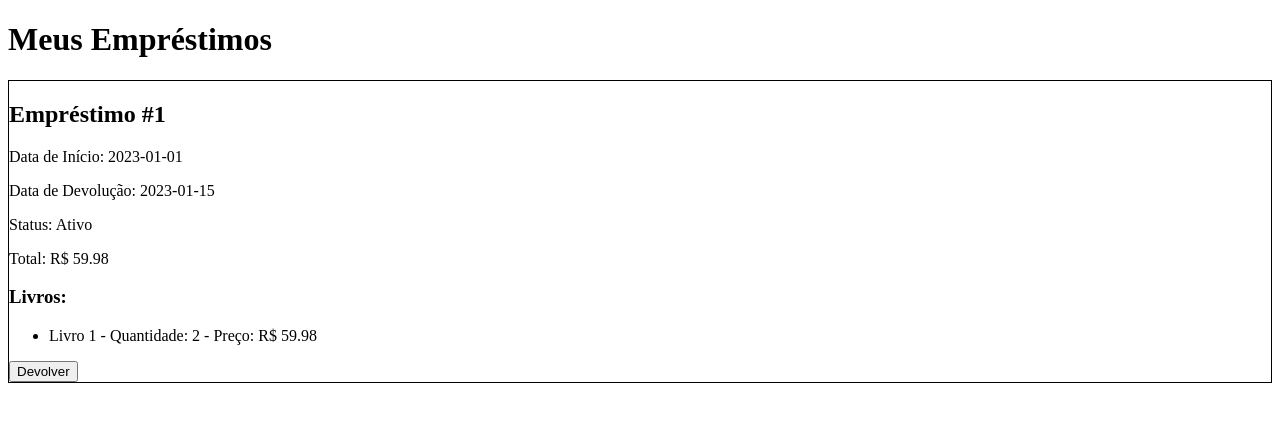
After one commit to diogomador/Projeto-BD, a Flask app: page /gerenciar_emprestimos in a window 1280 px wide. The commit adds this page. Shown: the top 422 px of the page. Run offline with Flask 3, Linux system fonts and the light colour scheme; a user stored in the database is signed in; data comes from the database, SQL or seed files in the repository; parts of the project's set-up code (start-up, migrations or seed data) failed here and were passed over; some libraries are stand-ins or nearby versions.

Commit message:
Devolução Ajustada

```diff
--- a/app.py
+++ b/app.py
@@ -180,31 +180,13 @@ def cliente_dashboard():
     # Consulta os empréstimos do usuário
     cursor = mysql.connection.cursor()
     cursor.execute("""
-        SELECT emp_id, emp_data_ini, emp_dev, emp_status, emp_total
-        FROM tb_emprestimo
-        WHERE emp_cli_id = %s
-        ORDER BY emp_data_ini DESC
+        SELECT cli_nome
+        FROM tb_cliente
+        WHERE cli_id = %s
     """, (user_id,))
-    emprestimos = cursor.fetchall()
+    cliente = cursor.fetchone()
 
-    # Consulta os livros associados a cada empréstimo
-    emprestimos_com_livros = []
-    for emprestimo in emprestimos:
-        cursor.execute("""
-            SELECT l.liv_titulo, el.eml_quantidade, el.eml_preco
-            FROM tb_emprestimo_livro el
-            JOIN tb_livro l ON el.eml_liv_id = l.liv_id
-            WHERE el.eml_emp_id = %s
-        """, (emprestimo[0],))
-        livros = cursor.fetchall()
-        emprestimos_com_livros.append({
-            'emprestimo': emprestimo,
-            'livros': livros
-        })
-
-    cursor.close()
-
-    return render_template('cliente_dashboard.html', emprestimos=emprestimos_com_livros)
+    return render_template('cliente_dashboard.html', cliente=cliente)
 
 @app.route('/admin_dashboard')
 @admin_required
@@ -327,7 +309,7 @@ def editar():
         finally:
             cursor.close()
 
-        return redirect(url_for('editar'))
+        return redirect(url_for('cliente_dashboard'))
 
     cursor = mysql.connection.cursor()
     cursor.execute("""
@@ -508,48 +490,66 @@ def cadastrar_livro():
 @app.route('/emprestimo', methods=['GET', 'POST'])
 def emprestimo():
     if request.method == 'POST':
-
-        duracao_dias = int(request.form.get('duracao'))
+        # Obtendo os dados do formulário
+        duracao_dias = int(request.form.get('duracao', 0))
         livros_ids = request.form.getlist('livros')
         quantidades = request.form.getlist('quantidades')
 
         if not livros_ids or not quantidades:
-            flash('Nenhum livro foi selecionado para empréstimo.', 'danger')
+            flash('Nenhum livro foi selecionado para o empréstimo.', 'danger')
             return redirect('/emprestimo')
 
         emprestimo_livros = []
         for livro_id, quantidade in zip(livros_ids, quantidades):
-            emprestimo_livros.append({
-                'livro_id': int(livro_id),
-                'quantidade': int(quantidade)
-            })
+            try:
+                emprestimo_livros.append({
+                    'livro_id': int(livro_id),
+                    'quantidade': int(quantidade)
+                })
+            except ValueError:
+                flash('Algum dos valores fornecidos é inválido.', 'danger')
+                return redirect('/emprestimo')
 
+        # Inicializa o cursor com o padrão do flask-mysqldb (não é necessário usar DictCursor)
         cursor = mysql.connection.cursor()
 
         total = 0
+
         for item in emprestimo_livros:
             cursor.execute("SELECT liv_preco, liv_estoque FROM tb_livro WHERE liv_id = %s", (item['livro_id'],))
             livro = cursor.fetchone()
 
-            if not livro or livro[1] < item['quantidade']:
-                flash(f'O livro "{item["livro_id"]}" não está disponível na quantidade solicitada. Estoque atual: {livro[1]}.', 'danger')
+            if not livro:
+                flash(f'O livro com ID "{item["livro_id"]}" não foi encontrado.', 'danger')
                 cursor.close()
                 return redirect('/emprestimo')
 
-            total += livro[0] * item['quantidade']
+            if livro[1] < item['quantidade']:  # A quantidade de estoque é o segundo item do resultado
+                flash(f'O livro "{item["livro_id"]}" não tem estoque suficiente. Estoque atual: {livro[1]}.', 'danger')
+                cursor.close()
+                return redirect('/emprestimo')
 
+            total += livro[0] * item['quantidade']  # Preço * quantidade
+
+        # Insere o empréstimo
         cursor.execute(
-            "INSERT INTO tb_emprestimo (emp_cli_id, emp_data_ini, emp_status, emp_total, emp_dev) VALUES (%s, NOW(), %s, %s, DATE_ADD(NOW(), INTERVAL %s DAY))",
+            """
+            INSERT INTO tb_emprestimo (emp_cli_id, emp_data_ini, emp_status, emp_total, emp_dev)
+            VALUES (%s, NOW(), %s, %s, DATE_ADD(NOW(), INTERVAL %s DAY))
+            """,
             (session['user_id'], 'Ativo', total, duracao_dias)
         )
         emprestimo_id = cursor.lastrowid
 
         for item in emprestimo_livros:
-            cursor.execute("SELECT liv_estoque FROM tb_livro WHERE liv_id = %s", (item['livro_id'],))
+            cursor.execute("SELECT liv_preco FROM tb_livro WHERE liv_id = %s", (item['livro_id'],))
             livro = cursor.fetchone()
 
             cursor.execute(
-                "INSERT INTO tb_emprestimo_livro (eml_emp_id, eml_liv_id, eml_quantidade, eml_preco) VALUES (%s, %s, %s, %s)",
+                """
+                INSERT INTO tb_emprestimo_livro (eml_emp_id, eml_liv_id, eml_quantidade, eml_preco)
+                VALUES (%s, %s, %s, %s)
+                """,
                 (emprestimo_id, item['livro_id'], item['quantidade'], item['quantidade'] * livro[0])
             )
             cursor.execute(
@@ -558,17 +558,26 @@ def emprestimo():
             )
 
         mysql.connection.commit()
-        mysql.connection.close()
+        cursor.close()
 
         flash('Empréstimo realizado com sucesso!', 'success')
         return redirect('/emprestimo')
 
+    # Método GET - Exibição dos livros
     cursor = mysql.connection.cursor()
-    cursor.execute("SELECT *, gen_nome, aut_nome FROM tb_livro JOIN tb_genero ON gen_id=liv_gen_id JOIN tb_autor ON aut_id=liv_aut_id")
+    cursor.execute("""
+        SELECT tb_livro.*, tb_genero.gen_nome, tb_autor.aut_nome
+        FROM tb_livro
+        JOIN tb_genero ON gen_id = liv_gen_id
+        JOIN tb_autor ON aut_id = liv_aut_id
+        WHERE liv_estoque > 0
+    """)
     livros = cursor.fetchall()
     cursor.close()
 
     return render_template('emprestimo.html', livros=livros)
+
+
 
 
 # Listagem de usuários com ordenação
@@ -830,9 +839,46 @@ def devolver(emp_id):
     mysql.connection.commit()
     cursor.close()
 
-    return redirect(url_for("cliente_dashboard"))
+    return redirect(url_for("gerenciar_emprestimos"))
 
 @app.route('/logout')
 def logout():
     session.clear()  # Limpa todos os dados da sessão
     return redirect(url_for('login_cliente'))
+
+
+@app.route('/gerenciar_emprestimos')
+def gerenciar_emprestimos():
+    if not session.get('logged_in') or not session.get('user_id'):
+        return redirect(url_for('login_cliente'))
+
+    user_id = session['user_id']
+
+    # Consulta os empréstimos do usuário
+    cursor = mysql.connection.cursor()
+    cursor.execute("""
+        SELECT emp_id, emp_data_ini, emp_dev, emp_status, emp_total
+        FROM tb_emprestimo
+        WHERE emp_cli_id = %s
+        ORDER BY emp_data_ini ASC
+    """, (user_id,))
+    emprestimos = cursor.fetchall()
+
+    # Consulta os livros associados a cada empréstimo
+    emprestimos_com_livros = []
+    for emprestimo in emprestimos:
+        cursor.execute("""
+            SELECT l.liv_titulo, el.eml_quantidade, el.eml_preco
+            FROM tb_emprestimo_livro el
+            JOIN tb_livro l ON el.eml_liv_id = l.liv_id
+            WHERE el.eml_emp_id = %s
+        """, (emprestimo[0],))
+        livros = cursor.fetchall()
+        emprestimos_com_livros.append({
+            'emprestimo': emprestimo,
+            'livros': livros
+        })
+
+    cursor.close()
+
+    return render_template('gerenciar_emprestimos.html', emprestimos=emprestimos_com_livros)
--- a/models/config.py
+++ b/models/config.py
@@ -4,5 +4,5 @@ class Config:
     # Configurações do banco de dados MySQL
     MYSQL_HOST = 'localhost'
     MYSQL_USER = 'root'
-    MYSQL_PASSWORD = ''
+    MYSQL_PASSWORD = 'admin'
     MYSQL_DB = 'db_biblioteca'
--- a/templates/cliente_dashboard.html
+++ b/templates/cliente_dashboard.html
@@ -4,12 +4,12 @@
     <meta charset="UTF-8">
     <meta name="viewport" content="width=device-width, initial-scale=1.0">
     <link rel="stylesheet" href="{{ url_for('static', filename='cliente.css') }}">
-    <title>Cadastrar Editora</title>
+    <title>Dashboard do Cliente</title>
 </head>
 <body>
     <main class="conteudo">
         <div class="cad_titulo">
-            <h1>Bem-Vindo, {{session['nome']}}</h1>
+            <h1>Bem-Vindo, {{cliente[0]}}</h1>
         </div>
         <aside>
             <div id="cli-op">
@@ -17,6 +17,7 @@
                 <ul>
                     <li><a href="{{ url_for('editar') }}">Editar Perfil</a></li>
                     <li><a href="{{ url_for('emprestimo') }}">Fazer Empréstimo</a></li>
+                    <li><a href="{{ url_for('gerenciar_emprestimos') }}">Meus Empréstimos</a></li>
                     <li><a href="{{ url_for('logout') }}">Fazer Logout</a></li>
                 </ul>
             </div>
--- /dev/null
+++ b/templates/gerenciar_emprestimos.html
@@ -0,0 +1,37 @@
+<!DOCTYPE html>
+<html lang="pt-br">
+<head>
+    <meta charset="UTF-8">
+    <meta name="viewport" content="width=device-width, initial-scale=1.0">
+    <title>Meus Empréstimos</title>
+    <!-- <link rel="stylesheet" href="{{ url_for('static', filename='dashboard.css') }}"> -->
+    <style>
+        div {
+            border: 1px solid black
+        }
+    </style>
+</head>
+<body>
+    <h1>Meus Empréstimos</h1>
+    {% for item in emprestimos %}
+    <div class="emprestimo-container">
+        <h2>Empréstimo #{{ item.emprestimo[0] }}</h2>
+        <p>Data de Início: {{ item.emprestimo[1] }}</p>
+        <p>Data de Devolução: {{ item.emprestimo[2] }}</p>
+        <p>Status: {{ item.emprestimo[3] }}</p>
+        <p>Total: R$ {{ item.emprestimo[4] }}</p>
+        <h3>Livros:</h3>
+        <ul>
+            {% for livro in item.livros %}
+            <li>
+                {{ livro[0] }} - Quantidade: {{ livro[1] }} - Preço: R$ {{ livro[2] }}
+            </li>
+            {% endfor %}
+        </ul>
+        <form action="{{url_for('devolver', emp_id=item.emprestimo[0])}}" method="post">
+            <button type="submit">Devolver</button>
+        </form>
+    </div>
+    {% endfor %}
+</body>
+</html>
```
Also changed, not shown: static/js/script.js (+8 -3 lines), static/gerenciar_emprestimos.css (added).
